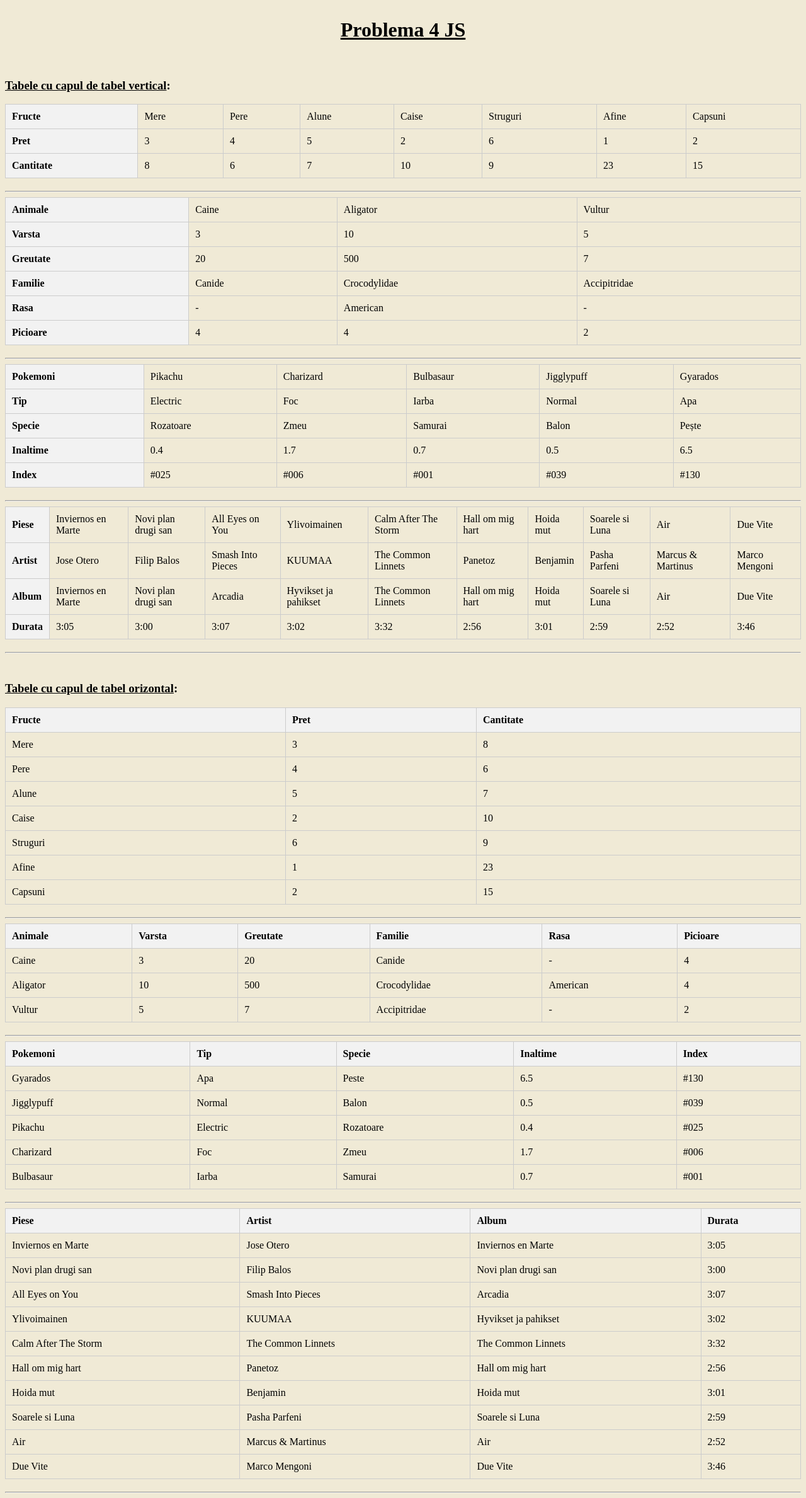
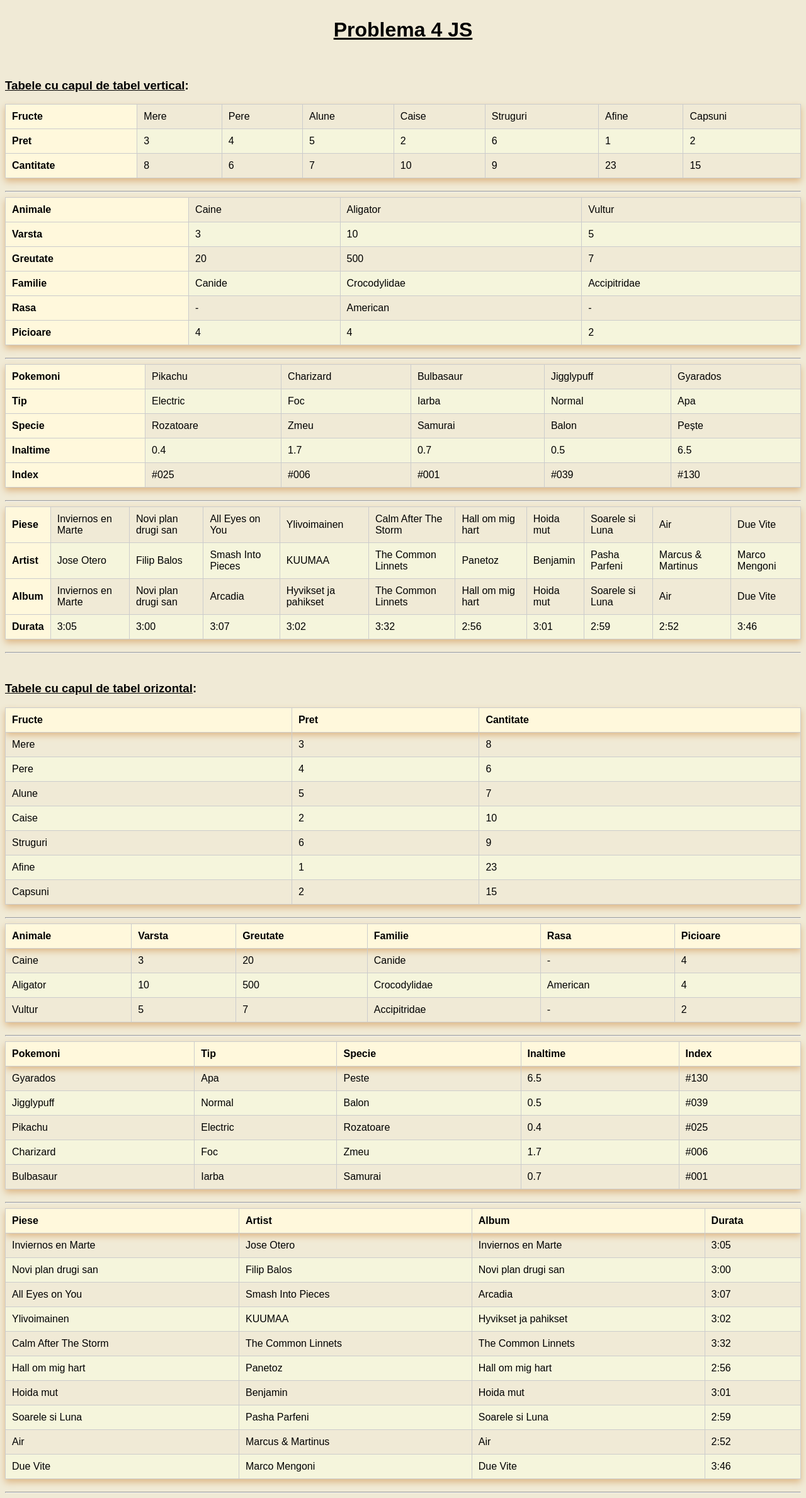
Before and after one commit to Ampersand25/Web-Programming, a PHP site: page / in a window 1280 px wide. Shown: the whole page at 63% size. Run offline with PHP 8.4, Linux system fonts and the light colour scheme.

Commit message:
Changed the look and feel

```diff
--- a/JS/Lab3JS4/style.css
+++ b/JS/Lab3JS4/style.css
@@ -1,5 +1,6 @@
 body {
     background-color: #F0EAD6;
+    font-family: Mukta, sans-serif;
 }
 
 .title-container {
@@ -14,6 +15,13 @@ table {
     width: 100%;
     border-collapse: collapse;
     margin-bottom: 20px;
+    box-shadow: 0 5px 10px #DEB887;
+    overflow: hidden;
+}
+
+table thead {
+    font-weight: bold;
+    box-shadow: 0 5px 10px #DEB887;
 }
 
 table th,
@@ -24,10 +32,14 @@ table td {
 }
 
 table th {
-    background-color: #f2f2f2;
+    background-color: #FFF8DC;
     font-weight: bold;
 }
 
 table tbody tr:hover {
-    background-color: #f9f9f9;
+    background-color: #FFE4C4;
 }
+
+table tr:nth-child(even) {
+    background-color: #F5F5DC;
+}
```
